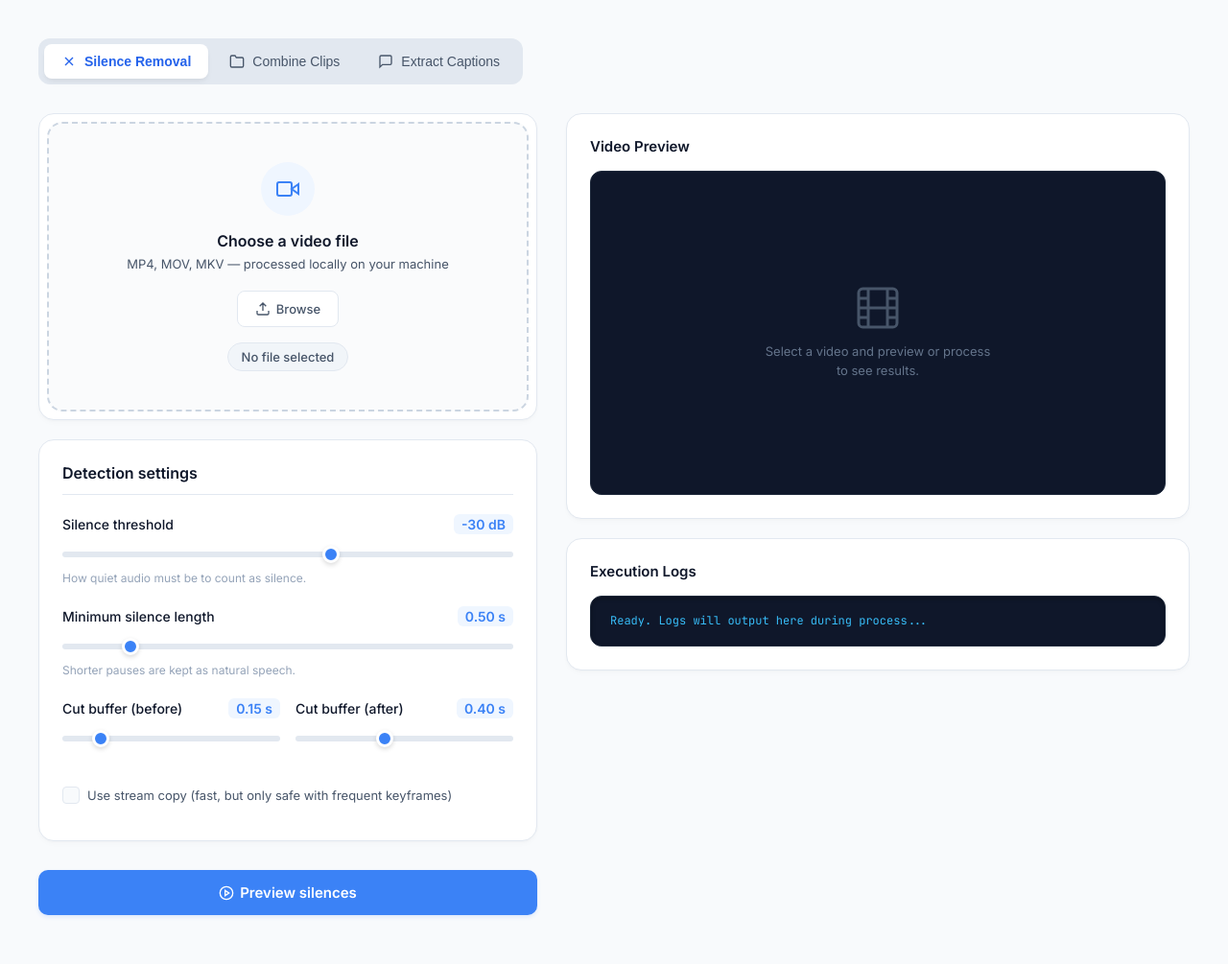
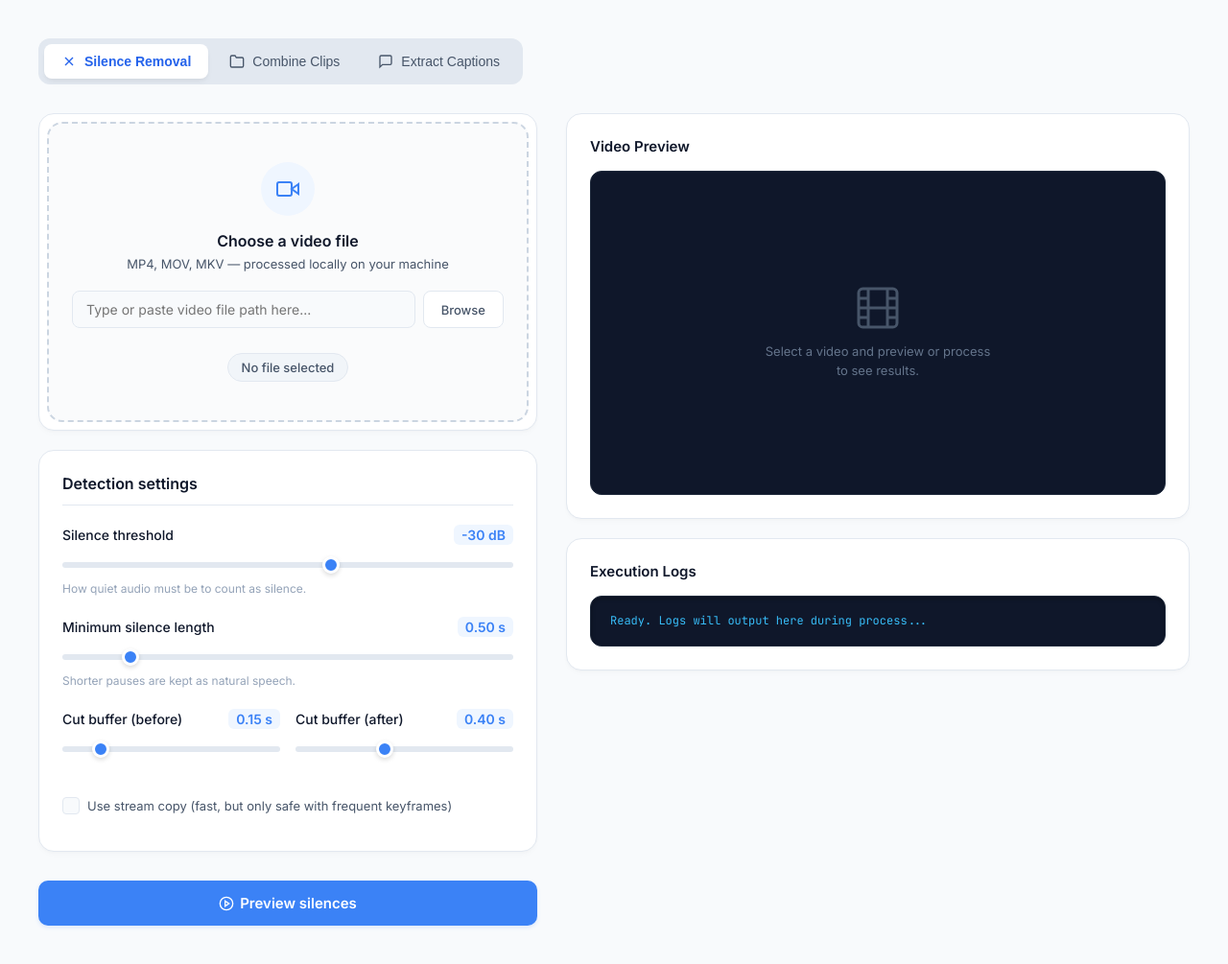
Before and after one commit to shaqiiee1984/FlowCut, a Flask app: page / in a window 1280 px wide. Shown: the whole page at 96% size. Before the commit the page ends 956 px from the top, so only its background shows below. Run offline with Flask 3, Linux system fonts and the light colour scheme.

Commit message:
Fix Windows 11 compatibility, update file browser to use Tkinter, make path inputs editable, and add deployment guide to gitignore

```diff
--- a/app.py
+++ b/app.py
@@ -1,4 +1,5 @@
 import os
+import platform
 import subprocess
 import threading
 import uuid
@@ -58,16 +59,53 @@ def index():
 def browse():
     data = request.get_json(force=True)
     mode = data.get("mode", "file")
-    if mode == "folder":
-        script = 'POSIX path of (choose folder with prompt "Select folder")'
-    elif mode == "save":
-        script = 'POSIX path of (choose file name with prompt "Save as")'
-    else:
-        script = 'POSIX path of (choose file with prompt "Select video")'
+    path = None
 
-    result = subprocess.run(["osascript", "-e", script], capture_output=True, text=True)
-    path = result.stdout.strip()
-    if result.returncode != 0 or not path:
+    current_os = platform.system()
+    if current_os == "Darwin":
+        if mode == "folder":
+            script = 'POSIX path of (choose folder with prompt "Select folder")'
+        elif mode == "save":
+            script = 'POSIX path of (choose file name with prompt "Save as")'
+        else:
+            script = 'POSIX path of (choose file with prompt "Select video")'
+
+        result = subprocess.run(["osascript", "-e", script], capture_output=True, text=True)
+        path = result.stdout.strip()
+        if result.returncode != 0:
+            path = None
+    elif current_os == "Windows":
+        import tkinter as tk
+        from tkinter import filedialog
+
+        root = None
+        try:
+            root = tk.Tk()
+            root.withdraw()
+            root.attributes("-topmost", True)
+
+            if mode == "folder":
+                path = filedialog.askdirectory(title="Select Folder")
+            elif mode == "save":
+                path = filedialog.asksaveasfilename(
+                    title="Save As",
+                    filetypes=[("Video Files", "*.mp4 *.mov *.avi"), ("All Files", "*.*")]
+                )
+            else:
+                path = filedialog.askopenfilename(
+                    title="Select Video",
+                    filetypes=[("Video Files", "*.mp4 *.mov *.avi"), ("All Files", "*.*")]
+                )
+        except Exception as e:
+            path = None
+        finally:
+            if root:
+                try:
+                    root.destroy()
+                except Exception:
+                    pass
+
+    if not path:
         return jsonify({"path": None})
     return jsonify({"path": path})
 
@@ -77,7 +115,15 @@ def reveal():
     data = request.get_json(force=True)
     path = data.get("path")
     if path and os.path.exists(path):
-        subprocess.run(["open", "-R", path])
+        current_os = platform.system()
+        if current_os == "Windows":
+            norm_path = os.path.normpath(path)
+            if os.path.isdir(norm_path):
+                subprocess.run(["explorer.exe", norm_path])
+            else:
+                subprocess.run(["explorer.exe", "/select,", norm_path])
+        else:
+            subprocess.run(["open", "-R", path])
         return jsonify({"ok": True})
     return jsonify({"ok": False})
 
--- a/static/app.js
+++ b/static/app.js
@@ -72,7 +72,7 @@ function updateVideoPreview(inputId, path) {
     player.load();
 
     // Show filename in the badge
-    const filename = path.split('/').pop() || path;
+    const filename = path.split(/[/\\]/).pop() || path;
     if (badge) {
       badge.textContent = filename;
       badge.classList.add("has-file");
@@ -105,7 +105,7 @@ async function browse(inputId, mode) {
       const prefix = inputId.charAt(0) + "-";
       const badge = document.getElementById(prefix + "filename-badge");
       if (badge) {
-        badge.textContent = data.path.split('/').pop() || data.path;
+        badge.textContent = data.path.split(/[/\\]/).pop() || data.path;
         badge.classList.add("has-file");
       }
     }
@@ -370,7 +370,49 @@ async function startCaptions() {
   });
 }
 
+// Watch inputs for manual edits and update preview/badges
+function setupManualPathInputs() {
+  const inputs = [
+    { id: "s-input", mode: "file" },
+    { id: "c-folder", mode: "folder" },
+    { id: "c-output", mode: "save" },
+    { id: "t-input", mode: "file" },
+    { id: "t-output", mode: "save" }
+  ];
+
+  inputs.forEach(({ id, mode }) => {
+    const el = document.getElementById(id);
+    if (!el) return;
+
+    const updateUI = () => {
+      const val = el.value.trim();
+      const prefix = id.charAt(0) + "-";
+      const badge = document.getElementById(prefix + "filename-badge");
+
+      if (val) {
+        if (mode === "file") {
+          updateVideoPreview(id, val);
+        } else if (badge) {
+          badge.textContent = val.split(/[/\\]/).pop() || val;
+          badge.classList.add("has-file");
+        }
+      } else {
+        if (mode === "file") {
+          updateVideoPreview(id, "");
+        } else if (badge) {
+          badge.textContent = mode === "folder" ? "No folder selected" : "No file selected";
+          badge.classList.remove("has-file");
+        }
+      }
+    };
+
+    el.addEventListener("input", updateUI);
+    el.addEventListener("change", updateUI);
+  });
+}
+
 // Run setup on load
 window.addEventListener("DOMContentLoaded", () => {
   setupSliders();
+  setupManualPathInputs();
 });
--- a/templates/index.html
+++ b/templates/index.html
@@ -48,13 +48,10 @@
             </div>
             <h3>Choose a video file</h3>
             <p class="file-subtext">MP4, MOV, MKV — processed locally on your machine</p>
-            <button class="btn btn-secondary browse-btn" onclick="browse('s-input','file')">
-              <svg viewBox="0 0 24 24" fill="none" stroke="currentColor" stroke-width="2" class="btn-icon">
-                <path d="M21 15v4a2 2 0 0 1-2 2H5a2 2 0 0 1-2-2v-4M17 8l-5-5-5 5M12 3v12"></path>
-              </svg>
-              Browse
-            </button>
-            <input type="text" id="s-input" class="hidden-path-input" placeholder="No file selected" readonly>
+            <div class="path-row" style="width: 100%; max-width: 480px; margin: 0 auto 10px auto;">
+              <input type="text" id="s-input" placeholder="Type or paste video file path here...">
+              <button class="btn btn-secondary browse-btn" onclick="browse('s-input','file')" style="margin-top: 0;">Browse</button>
+            </div>
             <div class="selected-filename-badge" id="s-filename-badge">No file selected</div>
           </div>
         </div>
@@ -177,13 +174,10 @@
             </div>
             <h3>Choose a folder containing clips</h3>
             <p class="file-subtext">Will naturally sort and combine MP4 files inside</p>
-            <button class="btn btn-secondary browse-btn" onclick="browse('c-folder','folder')">
-              <svg viewBox="0 0 24 24" fill="none" stroke="currentColor" stroke-width="2" class="btn-icon">
-                <path d="M21 15v4a2 2 0 0 1-2 2H5a2 2 0 0 1-2-2v-4M17 8l-5-5-5 5M12 3v12"></path>
-              </svg>
-              Browse Folder
-            </button>
-            <input type="text" id="c-folder" class="hidden-path-input" placeholder="No folder selected" readonly>
+            <div class="path-row" style="width: 100%; max-width: 480px; margin: 0 auto 10px auto;">
+              <input type="text" id="c-folder" placeholder="Type or paste folder path here...">
+              <button class="btn btn-secondary browse-btn" onclick="browse('c-folder','folder')" style="margin-top: 0;">Browse</button>
+            </div>
             <div class="selected-filename-badge" id="c-filename-badge">No folder selected</div>
           </div>
         </div>
@@ -203,7 +197,7 @@
           <div class="field" style="margin-top: 15px;">
             <label>Output file path (optional)</label>
             <div class="path-row">
-              <input type="text" id="c-output" placeholder="defaults next to source folder" readonly>
+              <input type="text" id="c-output" placeholder="defaults next to source folder">
               <button class="btn btn-secondary" onclick="browse('c-output','save')">Browse</button>
             </div>
           </div>
@@ -276,13 +270,10 @@
             </div>
             <h3>Choose a video file</h3>
             <p class="file-subtext">Will extract subtitles locally using Whisper model</p>
-            <button class="btn btn-secondary browse-btn" onclick="browse('t-input','file')">
-              <svg viewBox="0 0 24 24" fill="none" stroke="currentColor" stroke-width="2" class="btn-icon">
-                <path d="M21 15v4a2 2 0 0 1-2 2H5a2 2 0 0 1-2-2v-4M17 8l-5-5-5 5M12 3v12"></path>
-              </svg>
-              Browse
-            </button>
-            <input type="text" id="t-input" class="hidden-path-input" placeholder="No file selected" readonly>
+            <div class="path-row" style="width: 100%; max-width: 480px; margin: 0 auto 10px auto;">
+                <input type="text" id="t-input" placeholder="Type or paste video file path here...">
+                <button class="btn btn-secondary browse-btn" onclick="browse('t-input','file')" style="margin-top: 0;">Browse</button>
+            </div>
             <div class="selected-filename-badge" id="t-filename-badge">No file selected</div>
           </div>
         </div>
@@ -309,7 +300,7 @@
           <div class="field">
             <label>Output file path (optional)</label>
             <div class="path-row">
-              <input type="text" id="t-output" placeholder="defaults to .srt next to source video" readonly>
+              <input type="text" id="t-output" placeholder="defaults to .srt next to source video">
               <button class="btn btn-secondary" onclick="browse('t-output','save')">Browse</button>
             </div>
           </div>
```
Also changed, not shown: 1 other file.
